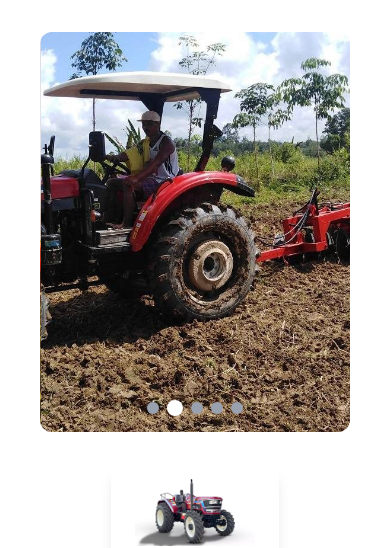
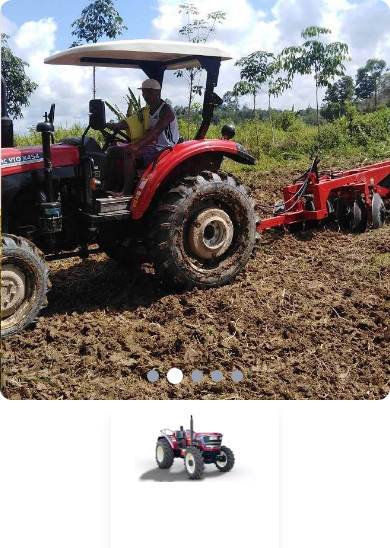
Before and after one commit to anchitjulaniya/Raithan-Information, a React (Vite) app: page / in a window 390 px wide. Shown: the top 548 px of the page. Built offline with nearby package versions, Linux system fonts and the light colour scheme.

Commit message:
carousel bug

```diff
--- a/src/Components/Carousel/Carousel.tsx
+++ b/src/Components/Carousel/Carousel.tsx
@@ -28,7 +28,7 @@ const Carousel = () => {
   return (
     <div className="relative flex justify-center w-full rounded-xl overflow-hidden">
     {/* Carousel Container */}
-    <div className="relative w-full md:w-[75%] h-[400px] overflow-hidden">
+    <div className="relative w-full h-[400px] overflow-hidden">
       <AnimatePresence custom={currentIndex}>
         {images.map((image, index) => (
           index === currentIndex && (
--- a/src/Pages/Information.tsx
+++ b/src/Pages/Information.tsx
@@ -22,7 +22,7 @@ const Information: React.FC<Props> = ({setopenModal}) => {
   }
   return (
     <div className='w-full flex flex-col'>
-      <div className='px-10 py-8'>
+      <div className='md:px-10 md:py-8'>
         <Carousel />
       </div>
       <div className='flex flex-col md:flex-row flex-wrap items-center justify-center gap-3 md:gap-8'>
```
